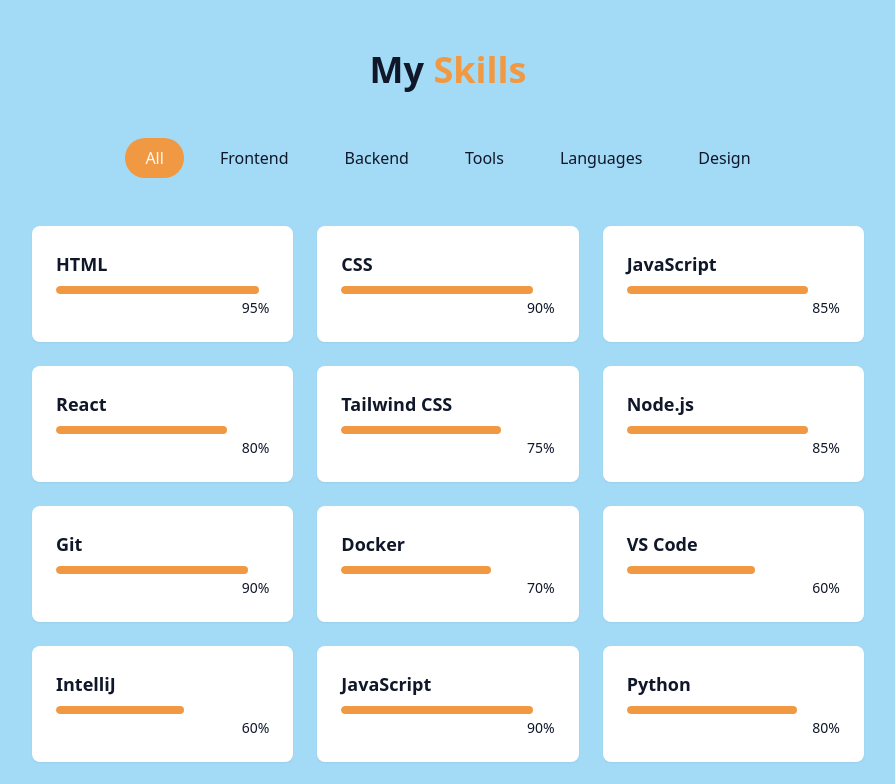
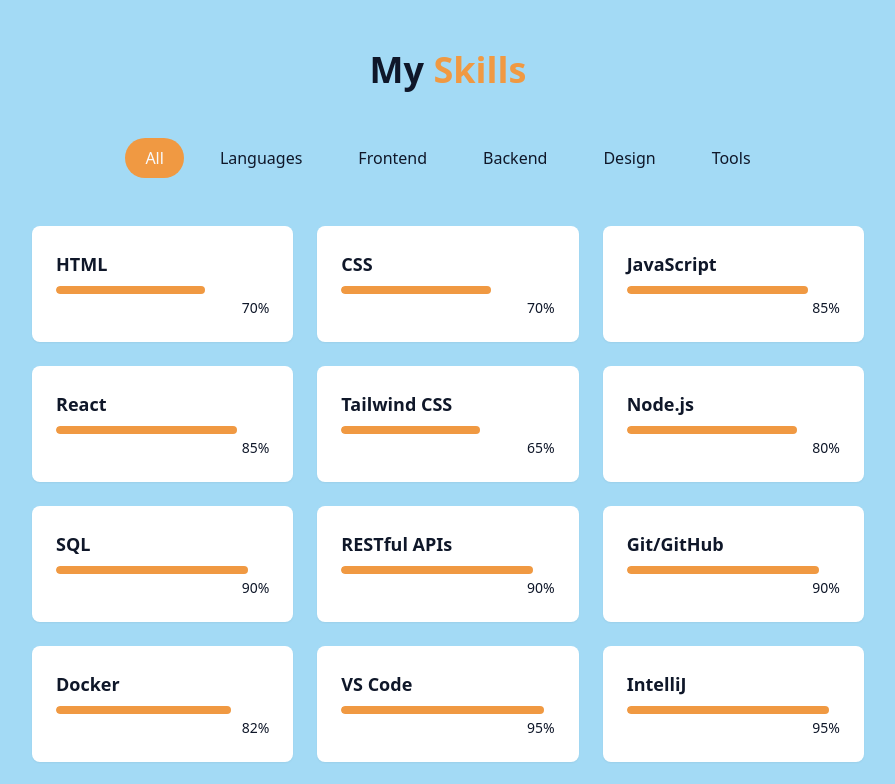
Before and after one commit to aarondvc/AnigmaWeb, a React (Vite) app: page / in a window 1280 px wide. Shown: the part 1720-2504 px from the top of the page, without its empty margins (192-1087 px from the left). Built offline with nearby package versions, Linux system fonts and the light colour scheme.

Commit message:
Added skills and project descriptions

```diff
--- a/src/components/ProjectsSection.jsx
+++ b/src/components/ProjectsSection.jsx
@@ -1,23 +1,24 @@
 import { ArrowRight, ExternalLink, Github } from "lucide-react";
+
 
 const projects = [
    {
       id: 1,
-      title: "Project One",
-      description: "Description for project one.",
+      title: "Cherry On Top",
+      description: "Cherry On Top was a semester-long team project focused on designing and implementing a tower defense game using Unity with C#. The game features cherries (enemy mobs) that traverse a fixed track, requiring players to strategically place and upgrade toppings (towers) to prevent the cherries from reaching the end.",
       image: "path/to/image1.jpg",
-      tags: ["React", "JavaScript"],
+      tags: ["Unity", "C#", "Game Dev"],
       demoLink: "#",
-      githubUrl: "#",
+      githubUrl: "https://github.com/OwenOneHundred/CherryOnTop",
    },
    {
       id: 2,
-      title: "Project Two",
+      title: "Android Ride-Share App",
       description: "Description for project two.",
       image: "path/to/image2.jpg",
-      tags: ["Node.js", "Express"],
+      tags: ["Java", "Android Studio", "Mobile Dev", "Firebase"],
       demoLink: "#",
-      githubUrl: "#",
+      githubUrl: "#GitHubPrivate",
    },
    {
       id: 3,
--- a/src/components/SkillsSection.jsx
+++ b/src/components/SkillsSection.jsx
@@ -3,33 +3,47 @@
 
 const skills = [
    //Frontend
-   {name: 'HTML', level: 95, category: 'frontend'},
-   {name: 'CSS', level: 90, category: 'frontend'},
+   {name: 'HTML', level: 70, category: 'frontend'},
+   {name: 'CSS', level: 70, category: 'frontend'},
    {name: 'JavaScript', level: 85, category: 'frontend'},
-   {name: 'React', level: 80, category: 'frontend'},
-   {name: 'Tailwind CSS', level: 75, category: 'frontend'},
+   {name: 'React', level: 85, category: 'frontend'},
+   {name: 'Tailwind CSS', level: 65, category: 'frontend'},
 
    //Backend
-   {name: 'Node.js', level: 85, category: 'backend'},
+   {name: 'Node.js', level: 80, category: 'backend'},
+   {name: 'SQL', level: 90, category: 'backend'},
+   {name: 'RESTful APIs', level: 90, category: 'backend'},
+
 
    //Tools
-   {name: 'Git', level: 90, category: 'tools'},
-   {name: 'Docker', level: 70, category: 'tools'},
-   {name: 'VS Code', level: 60, category: 'tools'},
-   {name: 'IntelliJ', level: 60, category: 'tools'},
+   {name: 'Git/GitHub', level: 90, category: 'tools'},
+   {name: 'Docker', level: 82, category: 'tools'},
+   {name: 'VS Code', level: 95, category: 'tools'},
+   {name: 'IntelliJ', level: 95, category: 'tools'},
+   {name: 'Windows Office', level: 90, category: 'tools'},
+   {name: 'MacOS', level: 80, category: 'tools'},
+   {name: 'LaTeX', level: 70, category: 'tools'},
+   {name: 'Unity', level: 70, category: 'tools'},
+   {name: 'Cisco Packet Tracer', level: 80, category: 'tools'},
+
 
    //Languages
-   {name: 'JavaScript', level: 90, category: 'languages'},
+   {name: 'Java', level: 95, category: 'languages'},
+   {name: 'JavaScript', level: 85, category: 'languages'},
    {name: 'Python', level: 80, category: 'languages'},
-   {name: 'Java', level: 70, category: 'languages'},
-   {name: 'C#', level: 60, category: 'languages'},
+   {name: 'C#', level: 75, category: 'languages'},
+   {name: 'C++', level: 50, category: 'languages'},
+   {name: 'C', level: 70, category: 'languages'},
+
 
    //Design
-   {name: 'Canva', level: 80, category: 'design'},
-   {name: 'Figma', level: 70, category: 'design'},
+   {name: 'Canva', level: 95, category: 'design'},
+   {name: 'Figma', level: 75, category: 'design'},
+   {name: 'Davinci Resolve', level: 77, category: 'design'},
+
 ];
 
-const categories = ["all", "frontend", "backend", "tools", "languages", "design"];
+const categories = ["all", "languages", "frontend", "backend", "design", "tools"];
 
 
 
--- /dev/null
+++ b/src/pages/GitHubPrivate.jsx
@@ -0,0 +1,8 @@
+export const GitHubPrivate = () => {
+   return(
+      <div className="github-private">
+         <h1>404 - Page Not Found</h1>
+         <p>Sorry, the GitHub repository you are trying to access is private.</p>
+      </div>
+   );
+}
```
